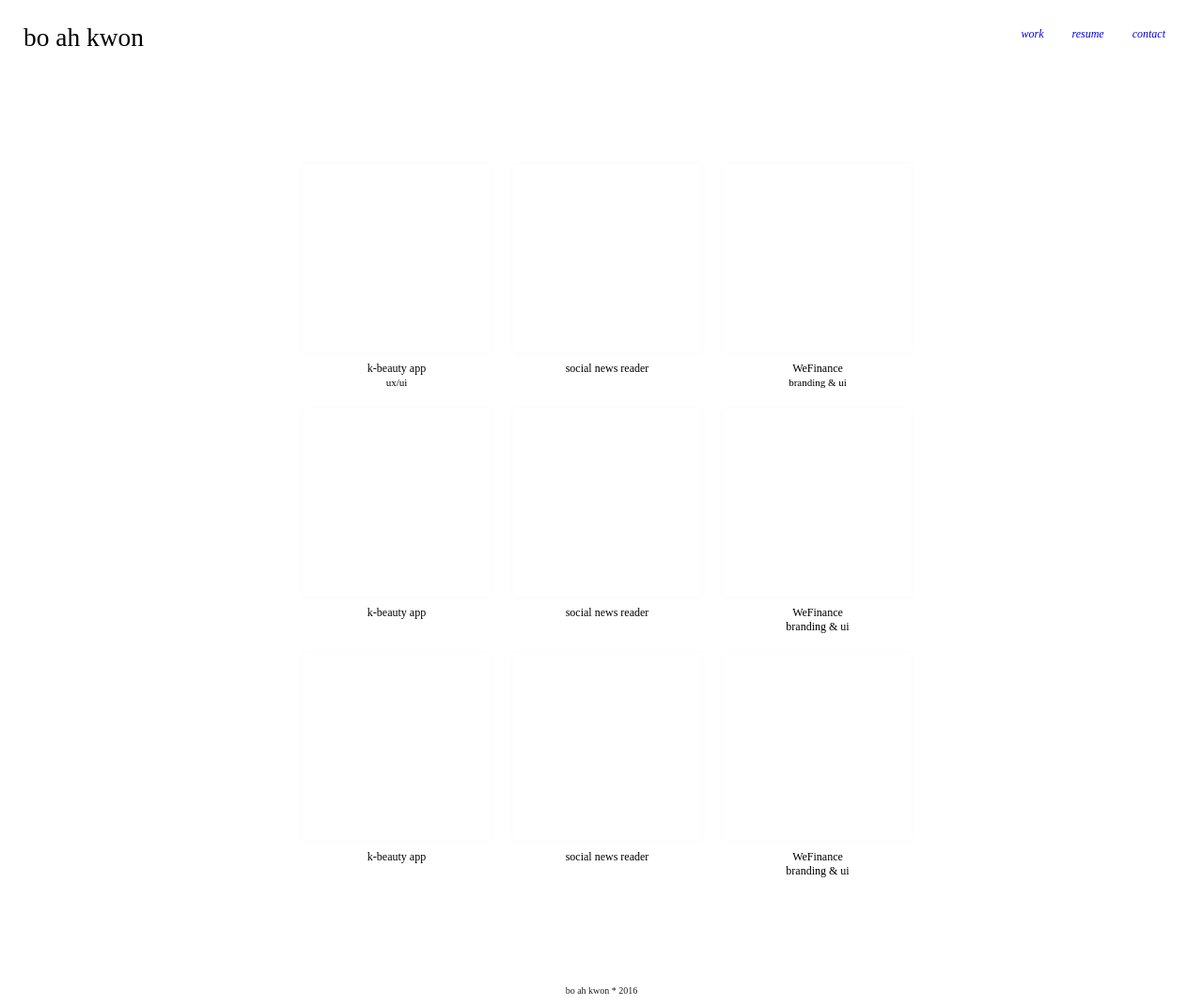
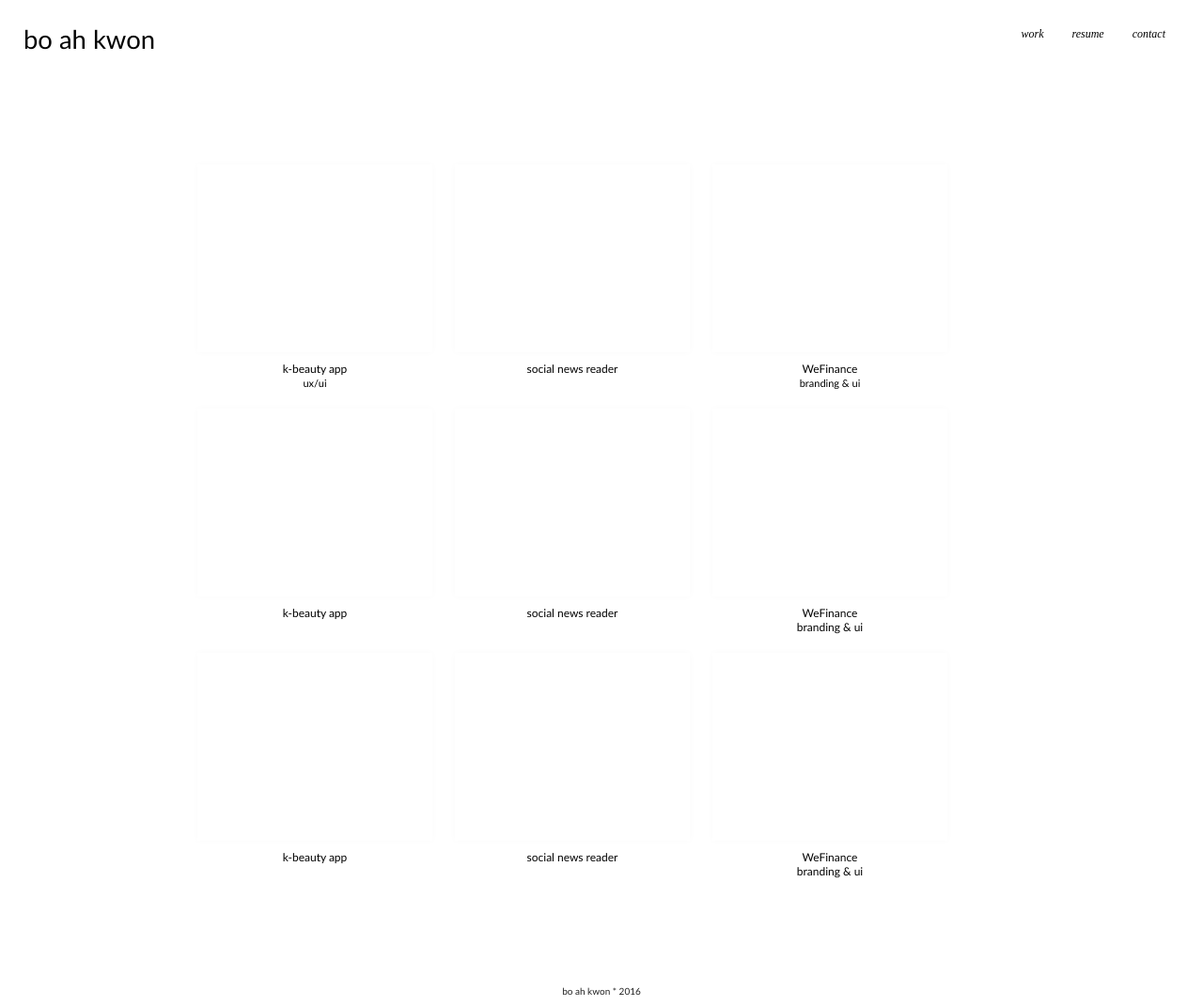
Before and after one commit to bkwon0402/bkwon0402.github.io, a Jekyll site: the page built from index.html, in a window 1280 px wide. Shown: the whole page at 94% size. Built offline with Jekyll 4.4.1, drawn with Linux system fonts in a browser that asks for light colours.

Commit message:
added sample page and reduced left-right margins

```diff
--- a/_includes/header.html
+++ b/_includes/header.html
@@ -9,9 +9,9 @@
     <div class="header">
       <div class="nav">
         <ul>
-          <a href="/essays"><li class="nav-work">work</li></a>
-          <a href="/portfolio"><li class="nav-resume">resume</li></a>
-          <a href="/about"><li class="nav-contact">contact</li></a>
+          <li class="nav-work"><a href="/essays">work</a></li>
+          <li class="nav-resume"><a href="/portfolio">resume</a></li>
+          <li class="nav-contact"><a href="/about">contact</a></li>
         </ul>
       </div>
     </div>
--- a/_layouts/portfolio_item.html
+++ b/_layouts/portfolio_item.html
@@ -16,4 +16,7 @@
 	{{page.title}}
 	<span>{{page.sub}}</span>
 </div>
-{{ content }}
+<div id="portfolio_content">
+	<hr class="style-six">
+	{{ content }}
+</div>
--- a/index.html
+++ b/index.html
@@ -7,12 +7,28 @@
 <div id="hero">bo ah kwon</div>
 <ul class="portfolio">
 	<li><div class="sample"></div><div class="details">k-beauty app<br><span>ux/ui</span></div></li>
-	<li><div class="sample"></div><div class="details">social news reader</div></li>
-	<li><div class="sample"></div><div class="details">WeFinance <br><span>branding &amp; ui</span></div></li>
-	<li><div class="sample"></div><div class="details">k-beauty app</div></li>
-	<li><div class="sample"></div><div class="details">social news reader</div></li>
-	<li><div class="sample"></div><div class="details">WeFinance <br>branding &amp; ui</div></li>
-	<li><div class="sample"></div><div class="details">k-beauty app</div></li>
-	<li><div class="sample"></div><div class="details">social news reader</div></li>
-	<li><div class="sample"></div><div class="details">WeFinance <br>branding &amp; ui</div></li>
+	<li><a href="item/samplepage.html">
+		<div class="sample"></div><div class="details">social news reader</div>
+	</a></li>
+	<li>
+		<div class="sample"></div><div class="details">WeFinance <br><span>branding &amp; ui</span></div>
+	</li>
+	<li>
+		<div class="sample"></div><div class="details">k-beauty app</div>
+	</li>
+	<li>
+		<div class="sample"></div><div class="details">social news reader</div>
+	</li>
+	<li>
+		<div class="sample"></div><div class="details">WeFinance <br>branding &amp; ui</div>
+	</li>
+	<li>
+		<div class="sample"></div><div class="details">k-beauty app</div>
+	</li>
+	<li>
+		<div class="sample"></div><div class="details">social news reader</div>
+	</li>
+	<li>
+		<div class="sample"></div><div class="details">WeFinance <br>branding &amp; ui</div>
+	</li>
 </ul>
--- a/item/samplepage.html
+++ /dev/null
@@ -1,6 +0,0 @@
----
-layout: portfolio_item
-headtouse: headcontent.html
-title: social news reader
-sub: ui/ux
----
--- a/styles/core.css
+++ b/styles/core.css
@@ -1,5 +1,11 @@
 body {
+	font-family: Calibri;
 	background-color: white;
+}
+
+a {
+	color: black;
+	text-decoration: none;
 }
 
 h1 {
@@ -32,7 +38,7 @@
 
 .portfolio {
 	position: 	relative;
-	max-width: 	700px;
+	max-width: 	900px;
 	margin: 	104px auto;
 	list-style: none;
 }
@@ -40,13 +46,14 @@
 .portfolio li {
 	position: 	relative;
 	float: 		left;
-	margin: 	20px 12px;
+	margin: 	20px 24px;
+	margin-left: 0px;
 	height: 	220px;
 }
 
 .portfolio li .sample {
 	display: 	block;
-	width: 		200px;
+	width: 		250px;
 	height: 	200px;
 	box-shadow: 0px 0px 8px #fafafa;
 }
@@ -72,6 +79,15 @@
 }
 
 /* portfolio item page */
+hr.style-six {
+	border: 		0;
+	width: 			40px;
+	height: 		0;
+	border-top: 	1px solid rgba(0, 0, 0, 0.1);
+	border-bottom: 	1px solid rgba(255, 255, 255, 0.3);
+	padding-bottom: 10px;
+}
+
 #portfolio_hero {
 	font-size: 		24px;
 	margin-left: 	80px;
@@ -82,6 +98,22 @@
 #portfolio_hero span {
 	font-size: 	18px;
 	display: 	block;
+}
+
+#portfolio_content {
+	width: 		500px;
+	margin:		0 auto;
+}
+
+#portfolio_content h1 {
+	font-size: 			18px;
+	text-align: 		center;
+	padding-bottom: 	20px;
+}
+
+#portfolio_content p {
+	font-size: 	12px;
+	text-align: left;
 }
 
 /* global */
@@ -110,11 +142,6 @@
 	margin-left:30px;
 }
 
-.nav li a {
-	color: black;
-	text-decoration: none;
-}
-
 .footer {
 	clear: 			both;
 	position: 		relative;
```
Also changed, not shown: item/samplepage.md (added, +17 -0 lines).
